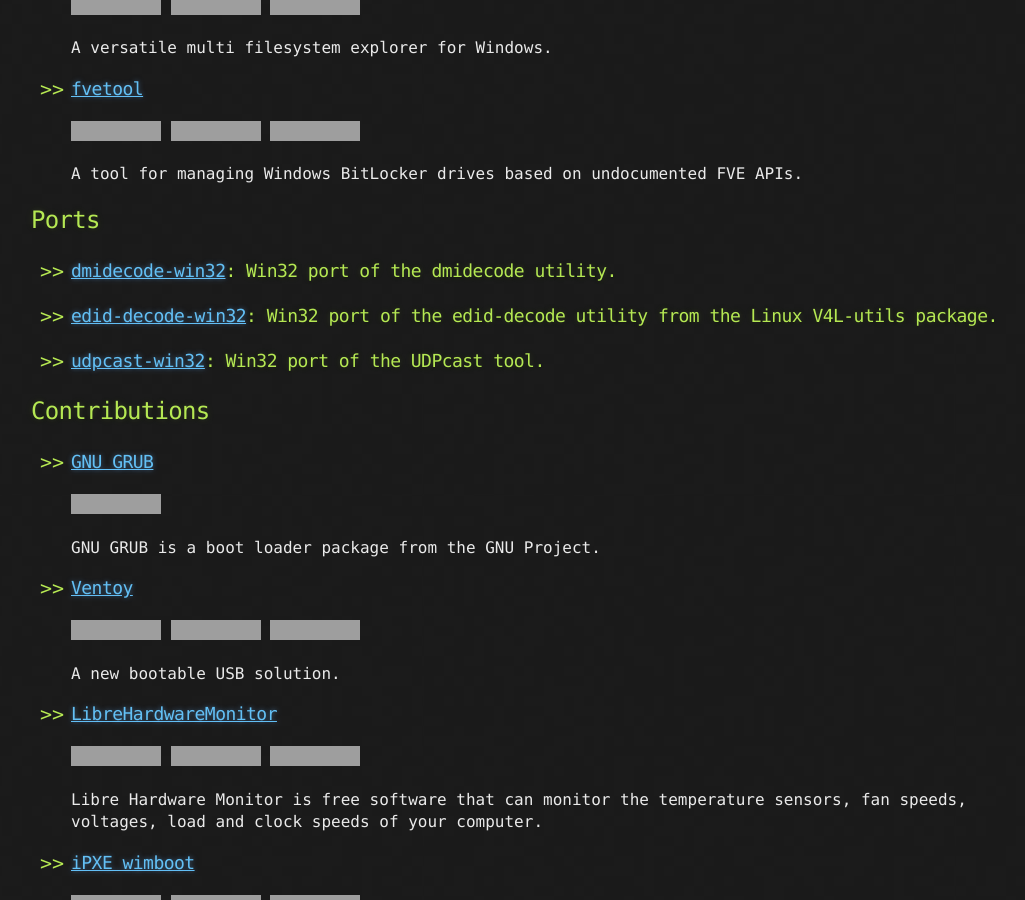
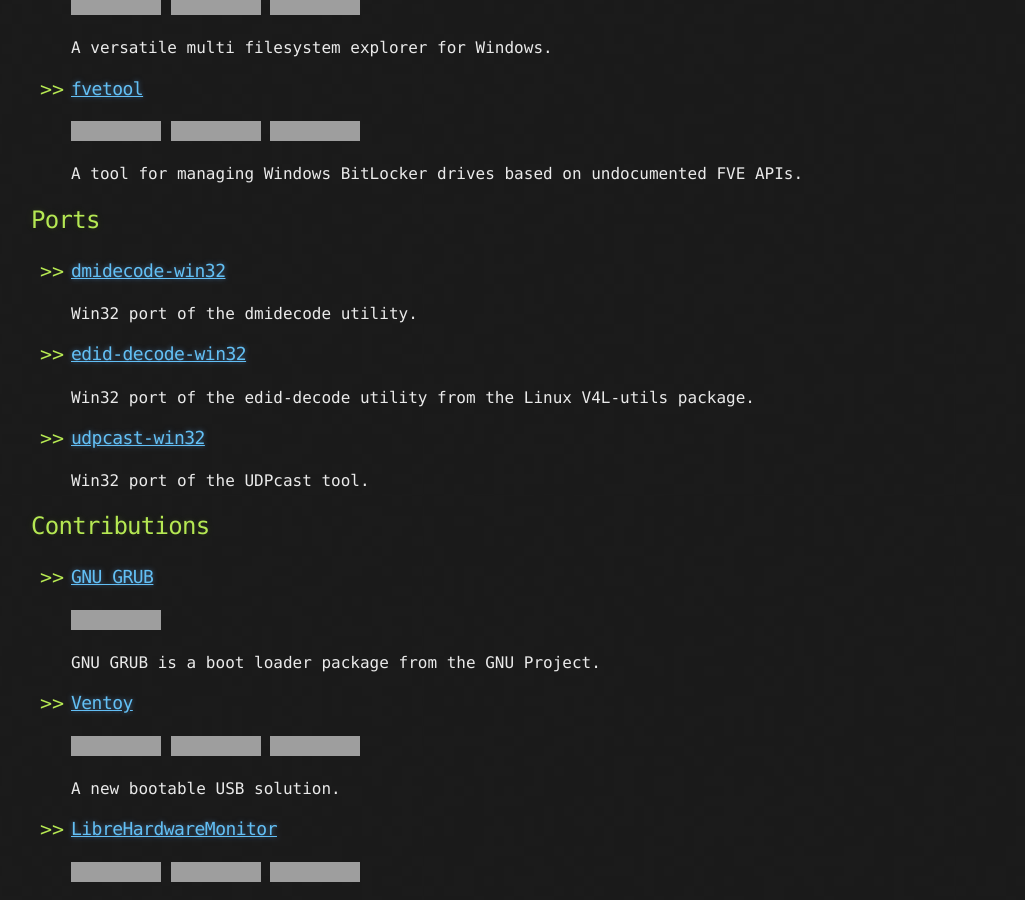
Before and after one commit to a1ive/a1ive.github.io, a Jekyll site: the page built from index.md, in a window 1280 px wide and 900 px high, scrolled down 1101 px, cut to the strip 0-900 px from the top of the window. Shown: the whole strip, without its empty margins (109-1134 px from the left). Built offline with Jekyll 4.4.1, drawn with Linux system fonts in a browser that asks for light colours; our own code applies the rules of GitHub Pages for plain Markdown files; grey boxes are pictures that could not be loaded.

```diff
--- a/index.md
+++ b/index.md
@@ -58,11 +58,17 @@ layout: default
 
 ## Ports
 
-- ### [dmidecode-win32](https://github.com/a1ive/dmidecode): Win32 port of the dmidecode utility.
+- ### [dmidecode-win32](https://github.com/a1ive/dmidecode)
 
-- ### [edid-decode-win32](https://github.com/a1ive/edid-decode): Win32 port of the edid-decode utility from the Linux V4L-utils package.
+  Win32 port of the dmidecode utility.
 
-- ### [udpcast-win32](https://github.com/a1ive/udpcast): Win32 port of the UDPcast tool.
+- ### [edid-decode-win32](https://github.com/a1ive/edid-decode)
+
+  Win32 port of the edid-decode utility from the Linux V4L-utils package.
+
+- ### [udpcast-win32](https://github.com/a1ive/udpcast)
+
+  Win32 port of the UDPcast tool.
 
 ## Contributions
 
```
